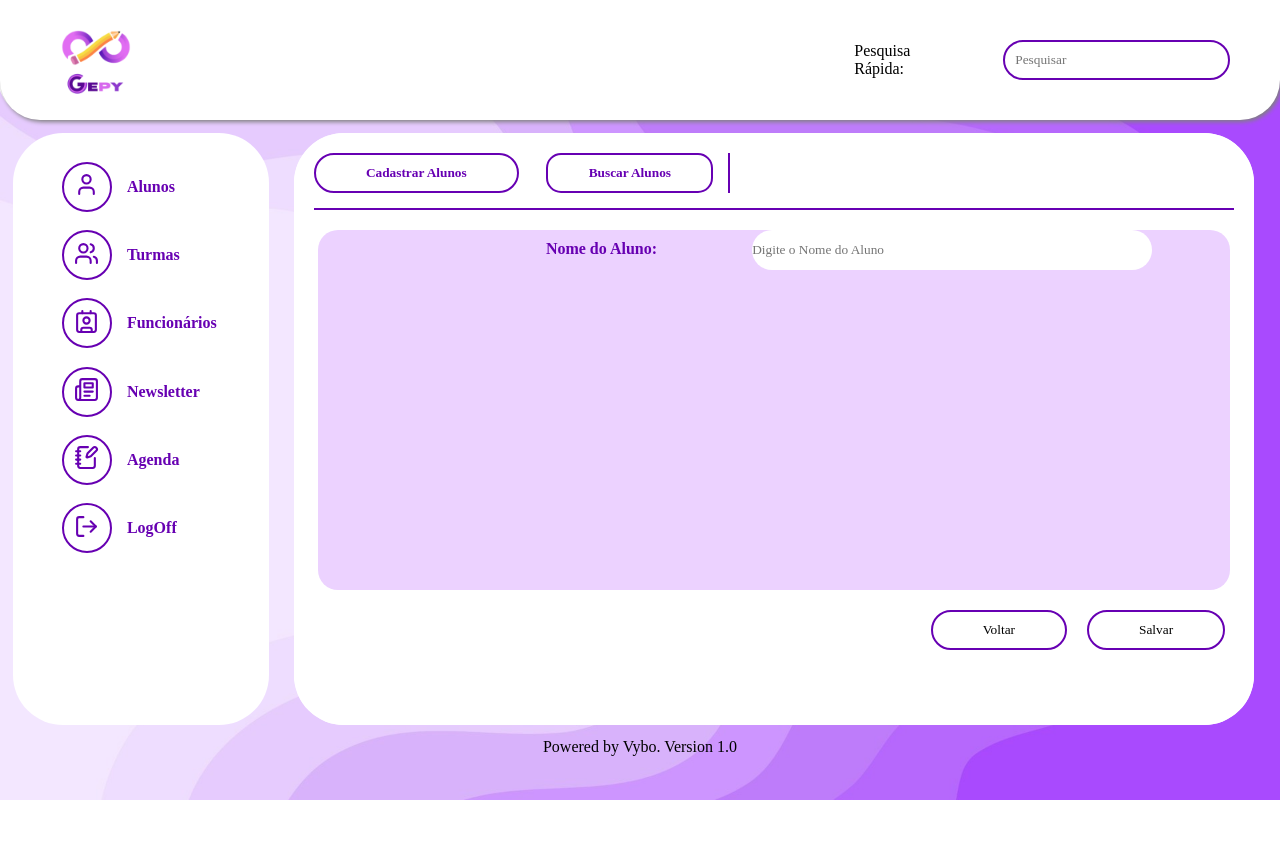
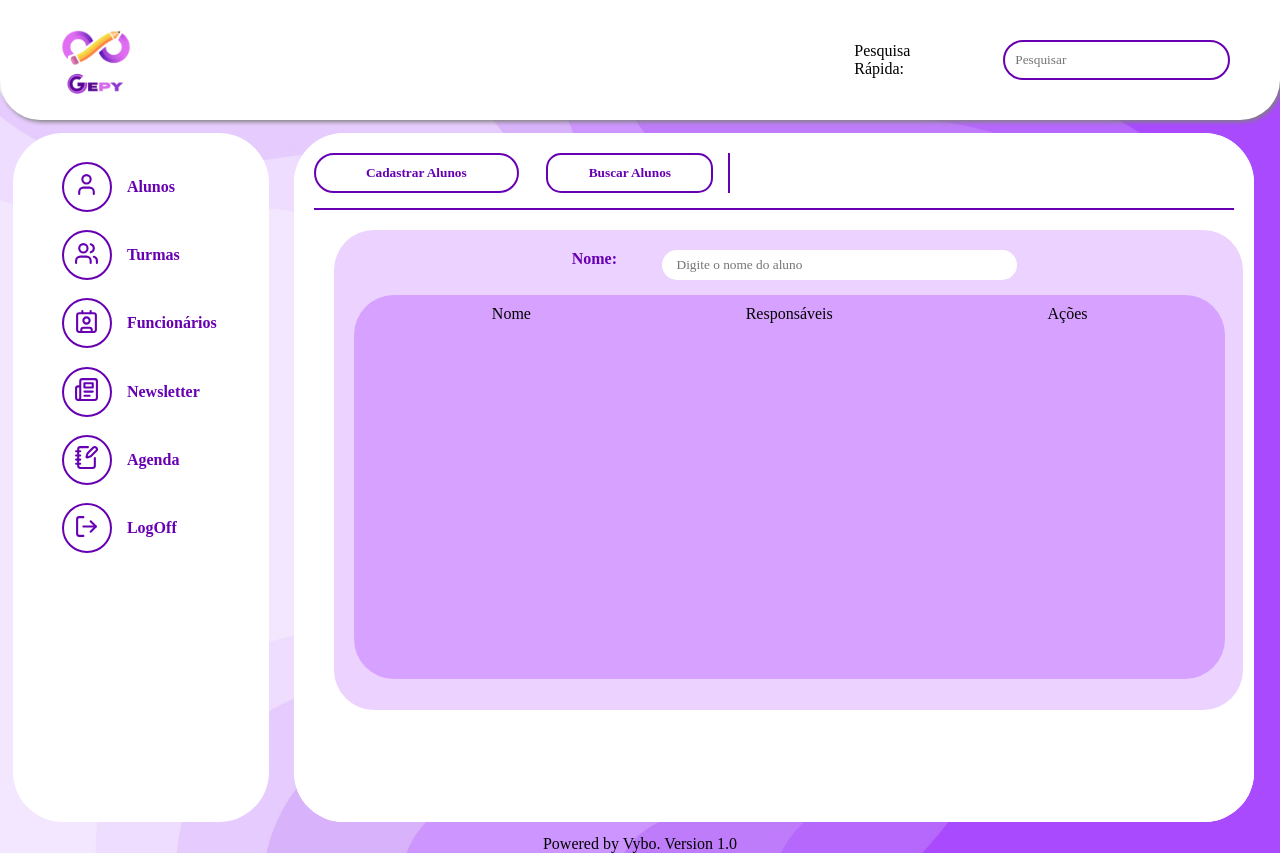
Before and after one commit to tcc-Vybo/VB_GEPY_FRONTEND_WEB, a React (Create React App) app: page /alunos/buscar in a window 1280 px wide. Before the commit the page ends 800 px from the top, so only its background shows below. Built offline with nearby package versions, Linux system fonts and the light colour scheme; a web font is replaced by a local one.

Commit message:
buscar alunos

```diff
--- a/src/Components/Alunos/components-alunos/buscar/index.jsx
+++ b/src/Components/Alunos/components-alunos/buscar/index.jsx
@@ -3,21 +3,23 @@ import "./style.css";
 
 export default function BuscarAlunos() {
   return (
-    <div className="container-alunos">
+    <div className="container-principal">
       <div className="container-secundario">
-        <div className="pesquisa">
-          <label className="label-buscar">Nome do Aluno: </label>
+        <label className="label-buscar">
+          Nome:
           <input
             type="text"
-            placeholder="Digite o Nome do Aluno"
+            placeholder="Digite o nome do aluno"
             className="input-buscar"
           ></input>
+        </label>
+        <div className="container-terciario">
+          <div className="nav-buscar">
+            <p>Nome</p>
+            <p>Responsáveis</p>
+            <p>Ações</p>
+          </div>
         </div>
-        <div className="resultados"></div>
-      </div>
-      <div className="alunos-button">
-        <button>Voltar</button>
-        <button>Salvar</button>
       </div>
     </div>
   );
--- a/src/Components/Alunos/components-alunos/buscar/style.css
+++ b/src/Components/Alunos/components-alunos/buscar/style.css
@@ -1,10 +1,41 @@
 .buscar {
-  color: #ecd2ff;
+  color: #ffffff;
+}
+
+.container-secundario {
+  background-color: #ecd2ff;
+  width: 71vw;
+  height: 60vh;
+  margin-left: 30px;
+  align-self: center;
+  border-radius: 40px;
+  display: flex;
+  flex-direction: column;
+  justify-content: flex-start;
+  padding: 20px;
+}
+
+.input-buscar {
+  width: 60px;
+  height: 30px;
+  background-color: white;
+  border: 1px solid color(#6700b2);
 }
 
 .container-secundario {
   display: flex;
-  flex-direction: column;
+}
+
+.container-terciario {
+  background-color: #d7a1ff;
+  width: 68vw;
+  height: 48vh;
+  display: flex;
+  align-content: center;
+  justify-content: space-around;
+  margin: auto;
+  border-radius: 40px;
+  margin-top: 15px;
 }
 
 .pesquisa {
@@ -14,9 +45,21 @@
 .label-buscar {
   color: #6700b2;
   font-weight: bold;
+  display: flex;
 }
 
 .input-buscar {
   width: 400px;
   border: 2px solid color(#6700b2);
+  padding-left: 15px;
 }
+
+.nav-buscar {
+  display: flex;
+  flex-direction: row;
+  justify-content: space-around;
+  margin-inline: 30px;
+  margin-top: 10px;
+  width: 100%;
+  height: 100px;
+}
```
